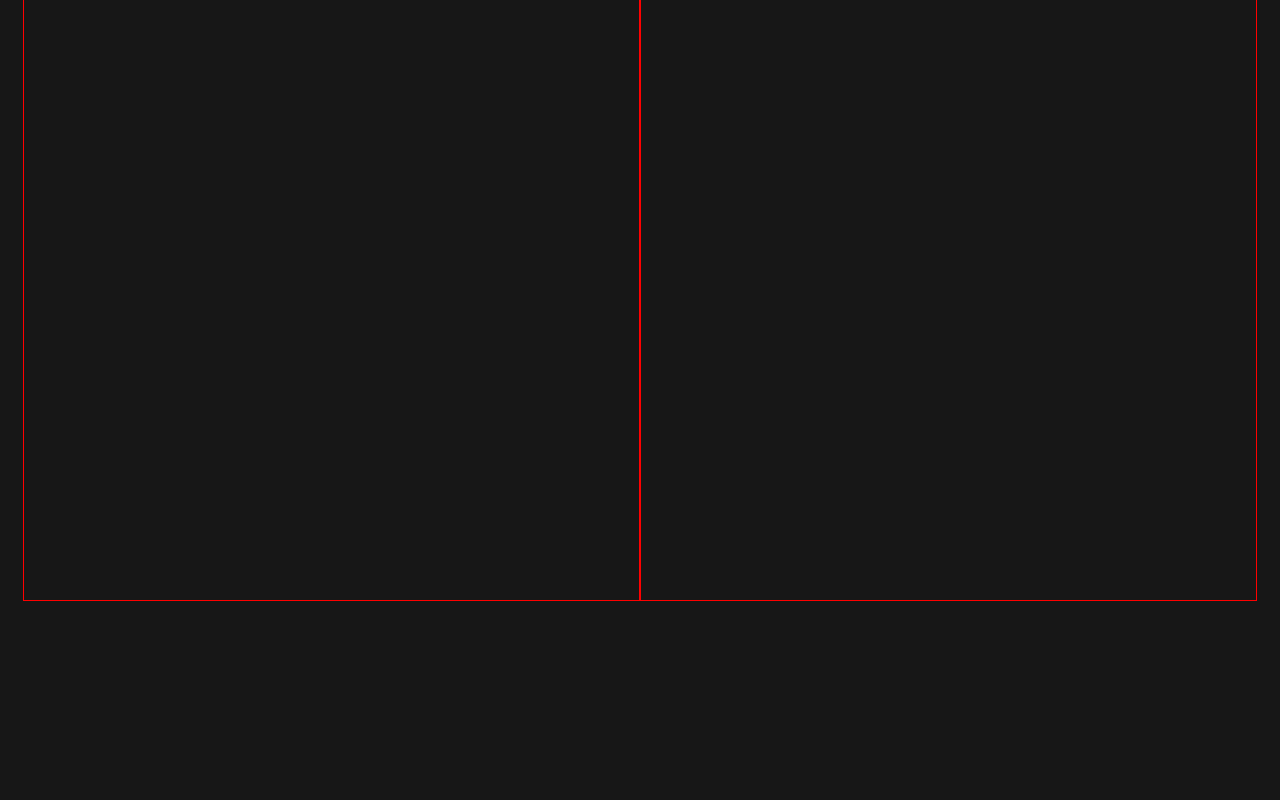
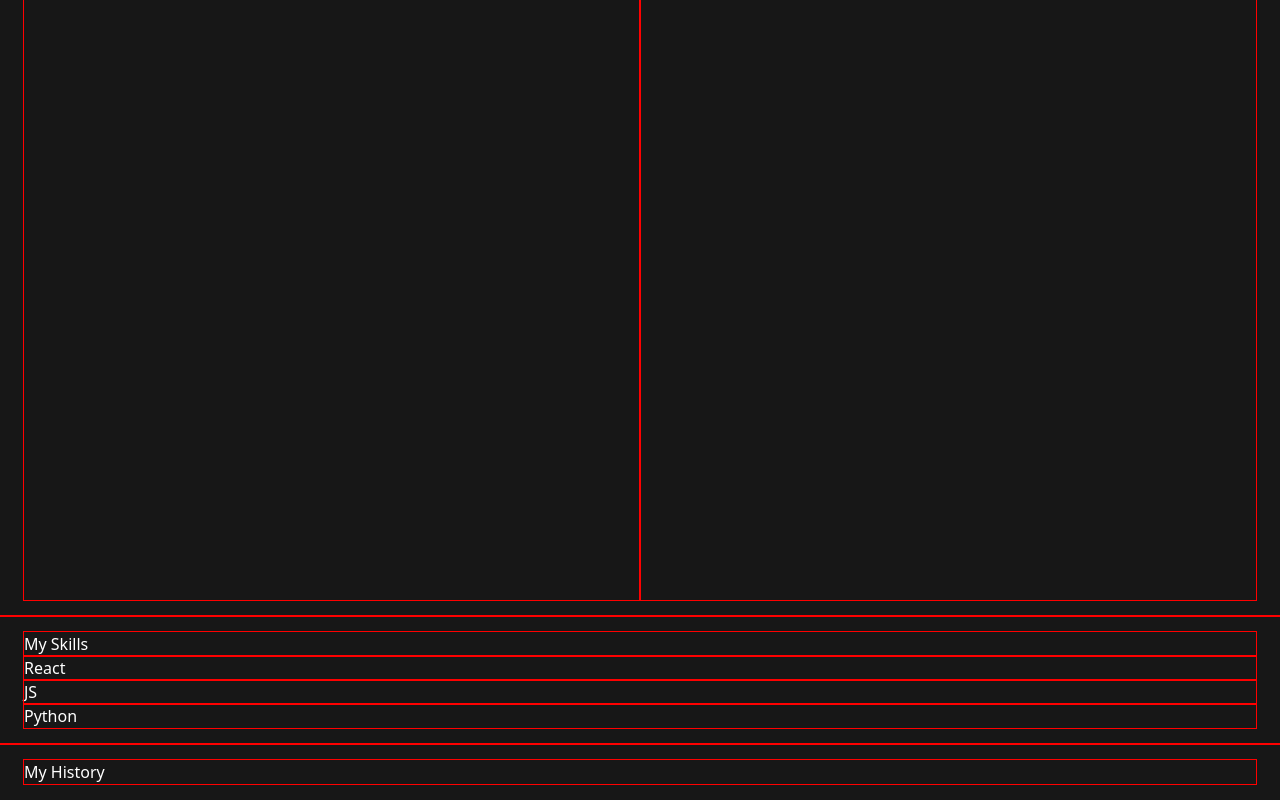
Before and after one commit to alexRicc2/devalex, a Next.js app: page / in a window 1280 px wide. Shown: the part 1002-1802 px from the top of the page. Before the commit the page ends 1618 px from the top, so only its background shows below. Built offline with nearby package versions, Linux system fonts and the light colour scheme.

Commit message:
marking section

```diff
--- a/app/page.tsx
+++ b/app/page.tsx
@@ -1,8 +1,13 @@
 import Hero from "@/components/Hero"
+import Skills from "@/components/Skills"
+import History from "@/components/History"
+
 export default function Home() {
   return (
     <>
       <Hero/>
+      <Skills/>
+      <History/>
     </>
   )
 }
--- /dev/null
+++ b/components/History/index.tsx
@@ -0,0 +1,14 @@
+import React from 'react'
+import Container from '../layout/Container'
+
+function History() {
+  return (
+    <Container>
+      <section>
+        <div>My History</div>
+      </section>
+    </Container>
+  )
+}
+
+export default History
--- /dev/null
+++ b/components/Skills/index.tsx
@@ -0,0 +1,20 @@
+import React from 'react'
+import Container from '../layout/Container'
+
+function Skills() {
+  return (
+    <Container>
+      <section>
+
+        <div>My Skills</div>
+        <ul>
+          <li>React</li>
+          <li>JS</li>
+          <li>Python</li>
+        </ul>
+      </section>
+    </Container>
+  )
+}
+
+export default Skills
```
Also changed, not shown: components/Skills/Skills.module.css (added).
